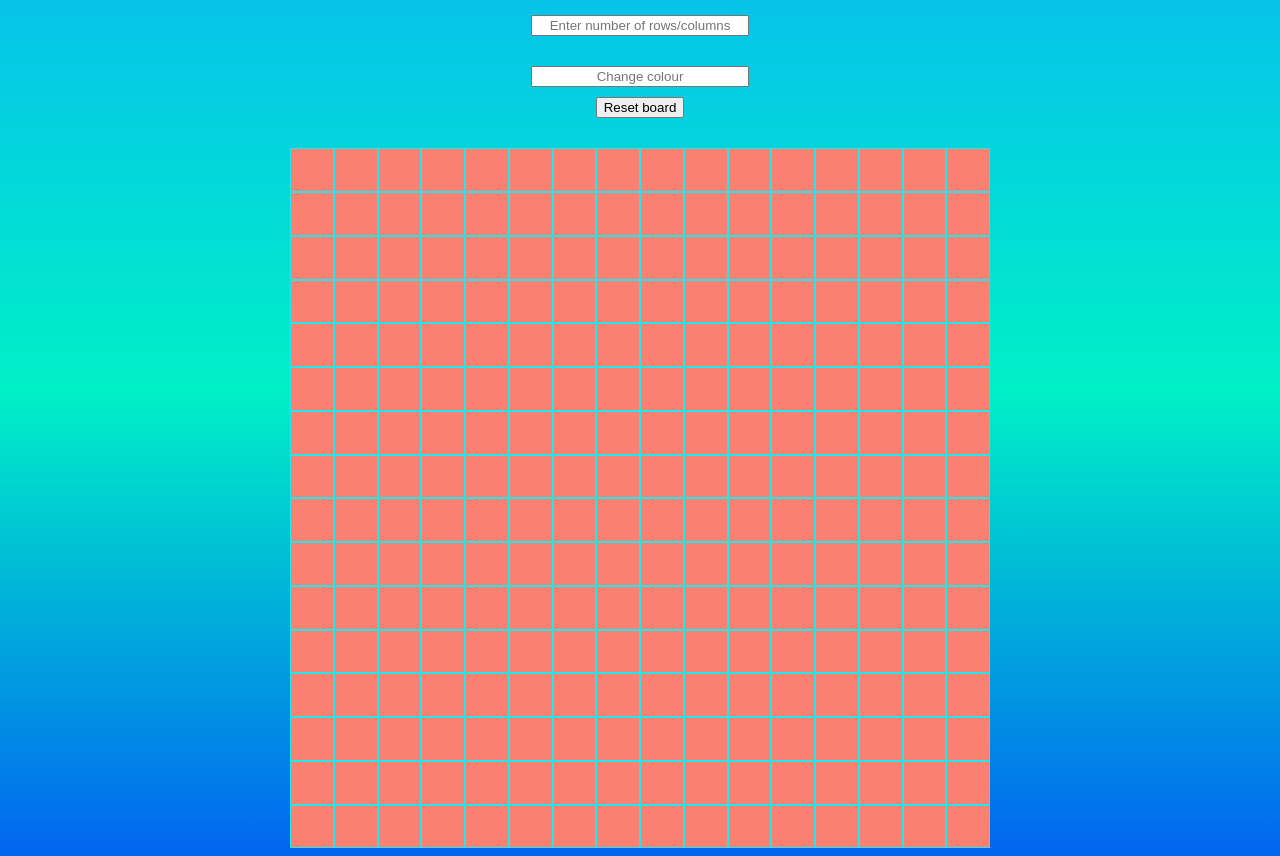
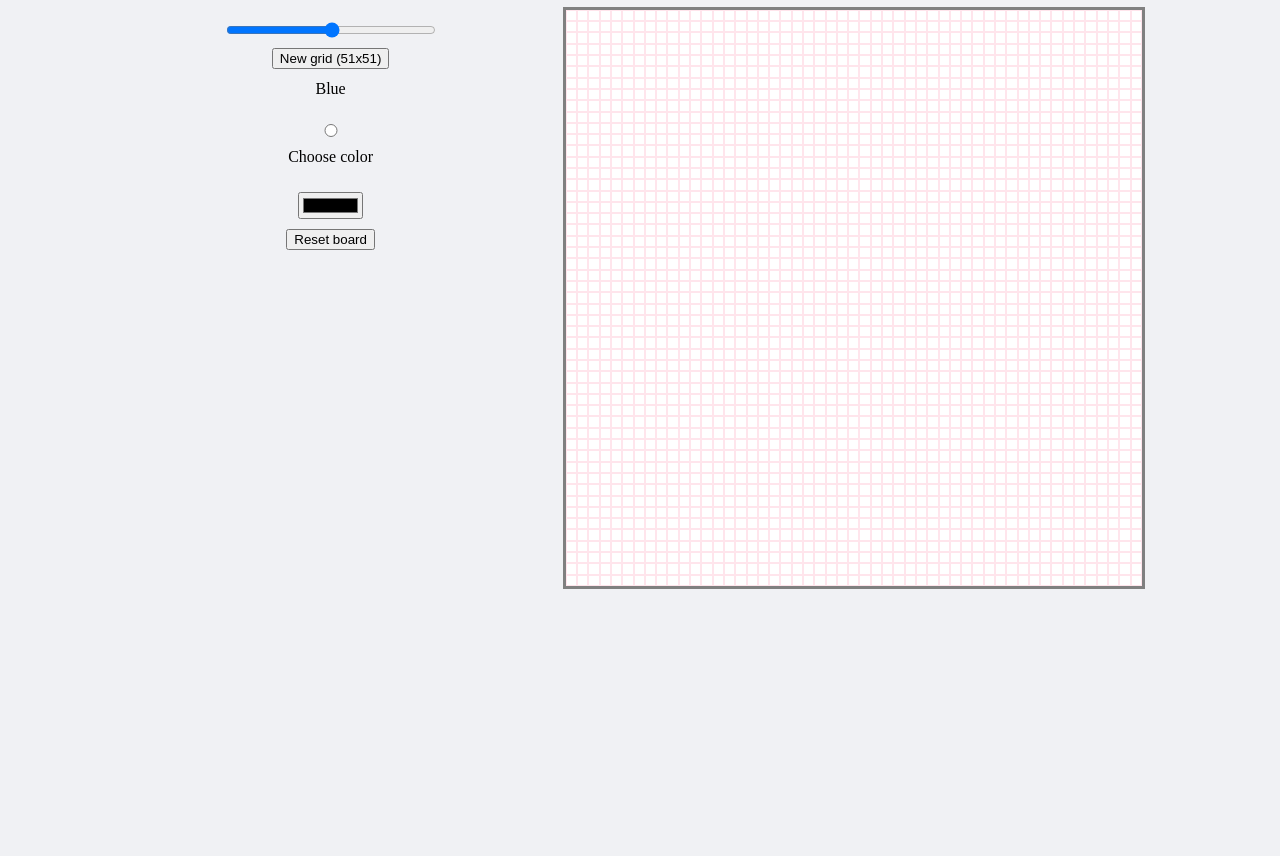
Before and after one commit to japjap95/etch-a-sketch, a plain HTML site: page index.html in a window 1280 px wide. Shown: the part 73-929 px from the top of the page. After the commit the page ends 800 px from the top, so only its background shows below. Drawn offline with Linux system fonts and the light colour scheme.

Commit message:
Minor updates to UI

```diff
--- a/app.js
+++ b/app.js
@@ -1,27 +1,34 @@
 const app = (x) => {
-    const size = 16;
     const container = document.querySelector(".container");
-    const colorController  = document.querySelector(".permahover");
+    const newSizeButton = document.getElementById("newSizeButton");
+    const newSizeRange = document.getElementById("newSizeRange");
+    newSizeButton.value = 20;
+    newSizeButton.textContent = `New grid (${newSizeRange.value}x${newSizeRange.value})`
+    newSizeRange.addEventListener("mousemove", function() {
+        newSizeButton.textContent = `New grid (${newSizeRange.value}x${newSizeRange.value})`;
+    });
+
+    let color = "gray";
     const resetButton = document.getElementById("reset").addEventListener("click", () => {
         let blocksToReset = container.getElementsByClassName("grid-item");
         for (let i = 0; i < blocksToReset.length; i++) {
-            blocksToReset[i].classList.remove("permahover");
+            blocksToReset[i].style.setProperty("background-color", "white");
         }
     })
 
     const colourButton = document.getElementById("color");
     colourButton.addEventListener("keydown", function(e) {
         if (e.keyCode === 13) {
-            changeColor(colourButton.value);
+            color = colourButton.value;
         }
     })
 
-    function changeColor(color) {
-        document.documentElement.style.setProperty("--background-colour", color);
-    }
-
-    function switchState(object) {
-        object.classList.add("permahover");
+    function generateRandomColor() {
+        const colors = []
+        for (let i = 0; i < 3; i++) {
+            colors[i] = Math.floor(Math.random() * 256);
+        }
+        return colors;
     }
 
     function makeRows(size) {
@@ -33,26 +40,18 @@ const app = (x) => {
             newDiv.setAttribute("id", `grid_item_${i}`)
             newDiv.classList.add("grid-item");
             newDiv.addEventListener("mouseover", () => {
-                switchState(newDiv);
+                newDiv.style.setProperty("background-color", color);
             })
             container.appendChild(newDiv);
         }
     }
 
-    const newSizeButton = document.getElementById("newSizeButton");
-    newSizeButton.addEventListener("keydown", function(e) {
-        if (e.keyCode ===  13) {
-            if (newSizeButton.value <= 100) {
-                makeRows(newSizeButton.value);
-            } else {
-                alert("Please enter a number between 1-100. Anything over that and the boxes will be too small!");
-            }
-
-        }
+    newSizeButton.addEventListener("click", function(e) {
+        makeRows(newSizeRange.value);
     })
 
     document.documentElement.style.setProperty("--background-colour", "blue");
-    makeRows(size);
+    makeRows(newSizeRange.value);
 
 
 }
--- a/index.html
+++ b/index.html
@@ -5,10 +5,18 @@
         <title>japjap 95's etch-a-sketch</title>
     </head>
     <body>
-        <h1>japjap95's etch-a-sketch</h1>
-        <input id="newSizeButton" placeholder="Enter number of rows/columns"></input>
-        <input id="color" placeholder="Change colour"></input>
-        <button id="reset">Reset board</button>
+        <h1>etch-a-sketch</h1>
+        <div id="left-container">
+            <input id="newSizeRange" type="range" min="1" max="100">
+            <button id="newSizeButton"></button>
+            <form id="color-options">
+                <label for="blue">Blue</label>
+                <input type="radio" value="default">
+                <label for="color">Choose color</label>
+                <input id="color" type="color">
+            </form>
+            <button id="reset">Reset board</button>
+        </div>
         <div class="container"></div>
     </body>
     <script type="module" src="app.js"></script>
--- a/style.css
+++ b/style.css
@@ -8,14 +8,12 @@ button {
 html {
     min-height: 100%;
     background-size: cover;
-    background-image: linear-gradient(0deg, #0165F0, #00F0C7, #07BBF0);
-    background-repeat: no-repeat;
-    background-position: center center;
+    background-color: #F0F1F4;
 }
 
 input {
     display: block;
-    margin: 30px auto auto auto;
+    margin: 15px auto auto auto;
     text-align: center;
     width: 210px;
 }
@@ -27,23 +25,43 @@ h1 {
     text-align: center;
 }
 
+label {
+    display: block;
+    margin-left: auto;
+    margin-right: auto;
+    text-align: center;
+}
+
+#color {
+    width: 65px;
+}
+
+#color-options {
+    line-height: 40px;
+}
+
+#left-container {
+    display: flex;
+    float: left;
+    margin-left: 17vw;
+    flex-direction: column;
+
+}
+
 .container {
     display: grid;
     grid-template-rows: repeat(var(--grid-rows), 1fr);
     grid-template-columns: repeat(var(--grid-cols), 1fr);
     margin-left: auto;
     margin-right: auto;
-    margin-top: 30px;
-    height: 700px;
-    width: 700px;
-    background-color: salmon;
+    margin-top: 10px;
+    height: 45vw;
+    width: 45vw;
+    background-color: white;
+    border: 3px solid gray;
 }
 
 .grid-item {
     text-align: center;
-    border: 1px solid rgba(0, 247, 255, 0.87);
+    border: 1px solid rgba(255, 5, 68, 0.1);
 }
-
-.permahover {
-    background-color: var(--background-colour);
-}
```
